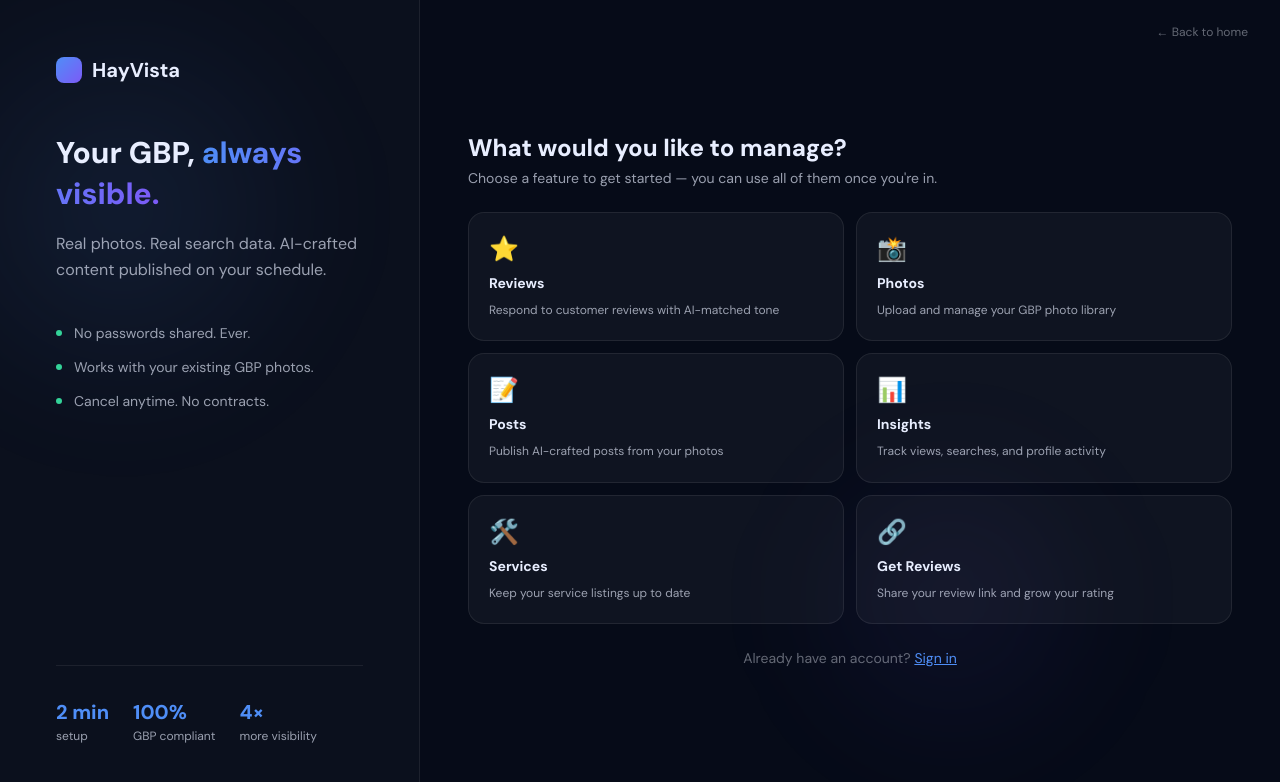
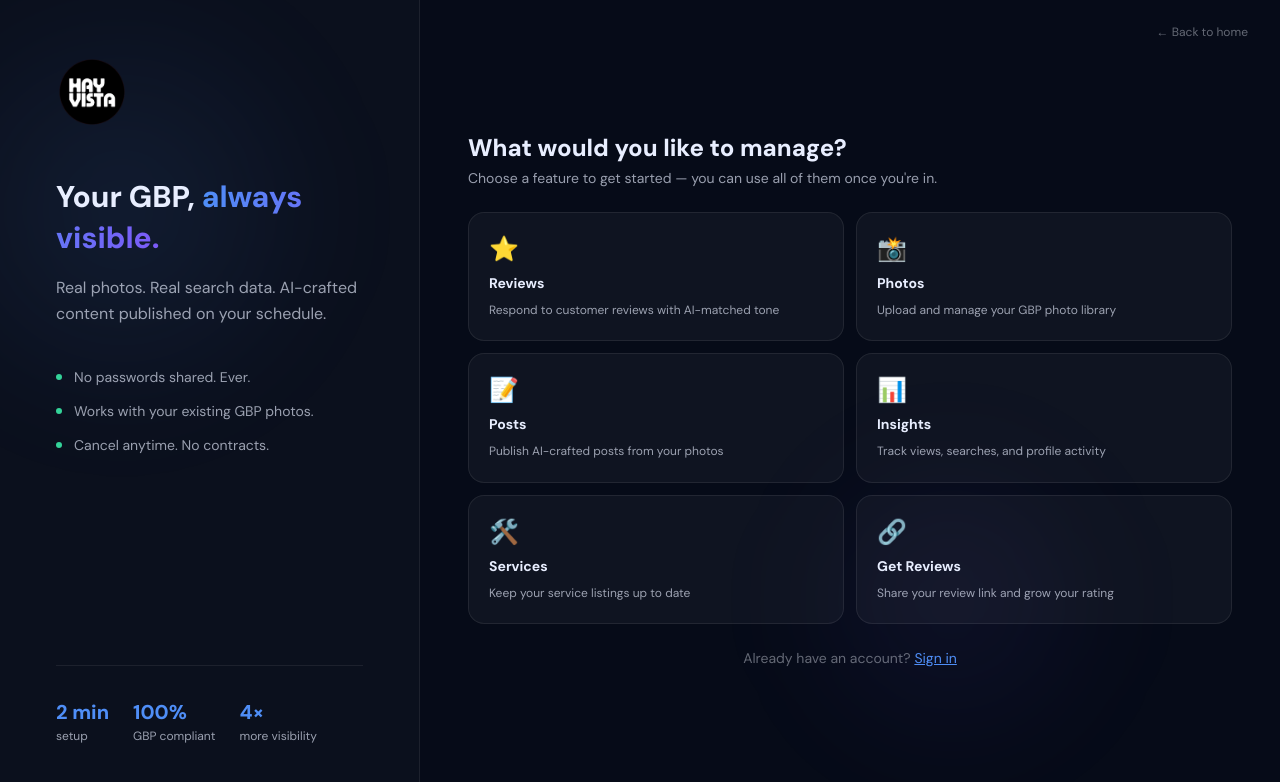
Before and after one commit to edgpac/ranky, a React (Vite) app: page /signup in a window 1280 px wide. Shown: the top 782 px of the page. Built offline with nearby package versions, Linux system fonts and the light colour scheme.

Commit message:
feat(signup): replace gradient box with HayVista logo

```diff
--- a/src/pages/SignupPage.tsx
+++ b/src/pages/SignupPage.tsx
@@ -117,9 +117,8 @@ export default function SignupPage() {
         className="w-[420px] shrink-0 flex flex-col gap-8 p-14 relative"
         style={{ background: 'rgba(255,255,255,0.025)', borderRight: '1px solid rgba(255,255,255,0.07)' }}
       >
-        <div className="flex items-center gap-2.5 cursor-pointer" onClick={() => navigate('/')}>
-          <div style={{ width: 26, height: 26, borderRadius: 8, background: 'linear-gradient(135deg, #4f8ef7, #7c5af7)', flexShrink: 0 }} />
-          <span className="font-bold text-xl">HayVista</span>
+        <div className="flex items-center gap-2 cursor-pointer" onClick={() => navigate('/')}>
+          <img src="/hayvista-logo.png" alt="HayVista" style={{ width: 72, height: 72, objectFit: 'contain', flexShrink: 0 }} />
         </div>
 
         <div className="mt-4">
```
